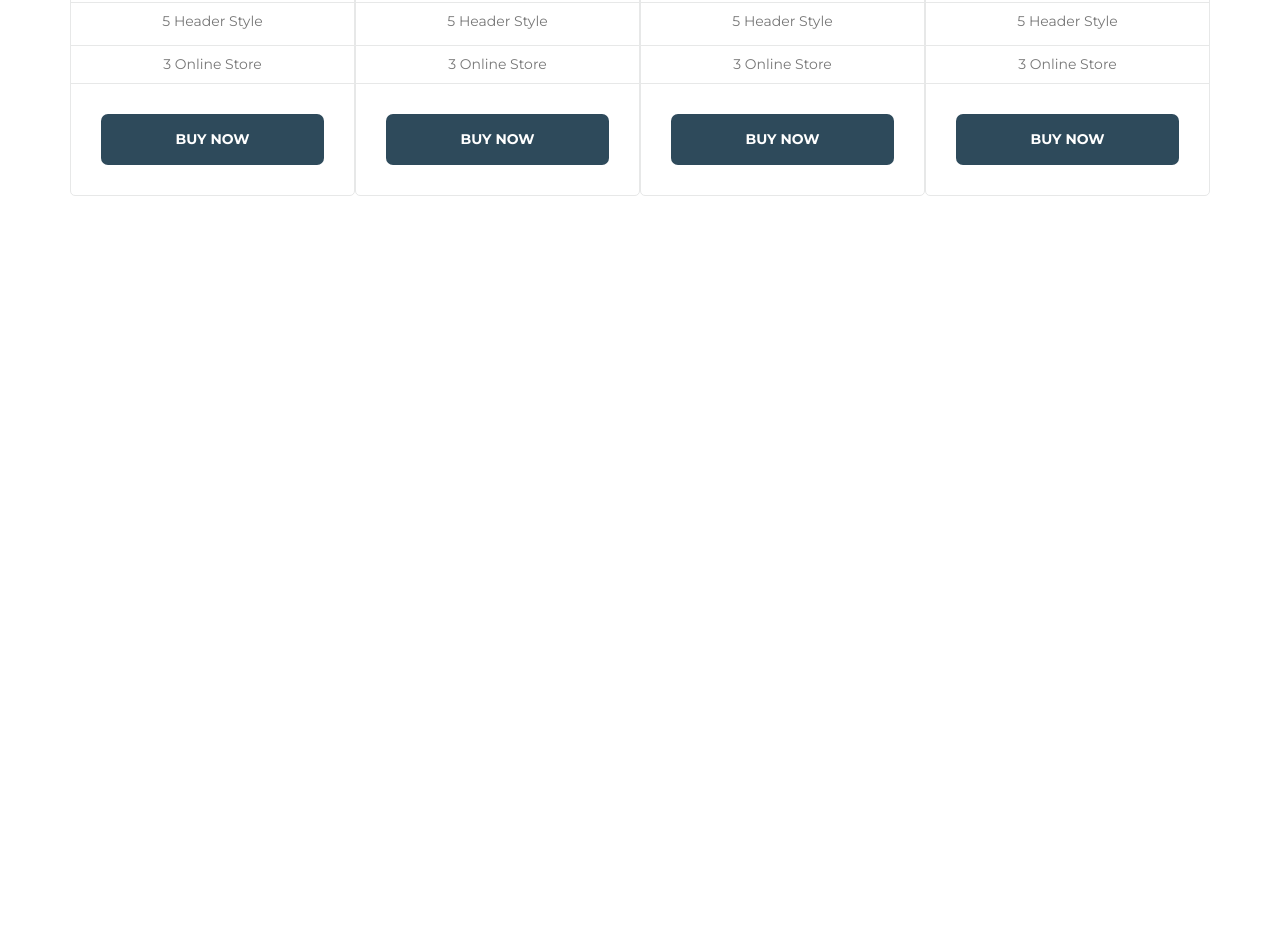
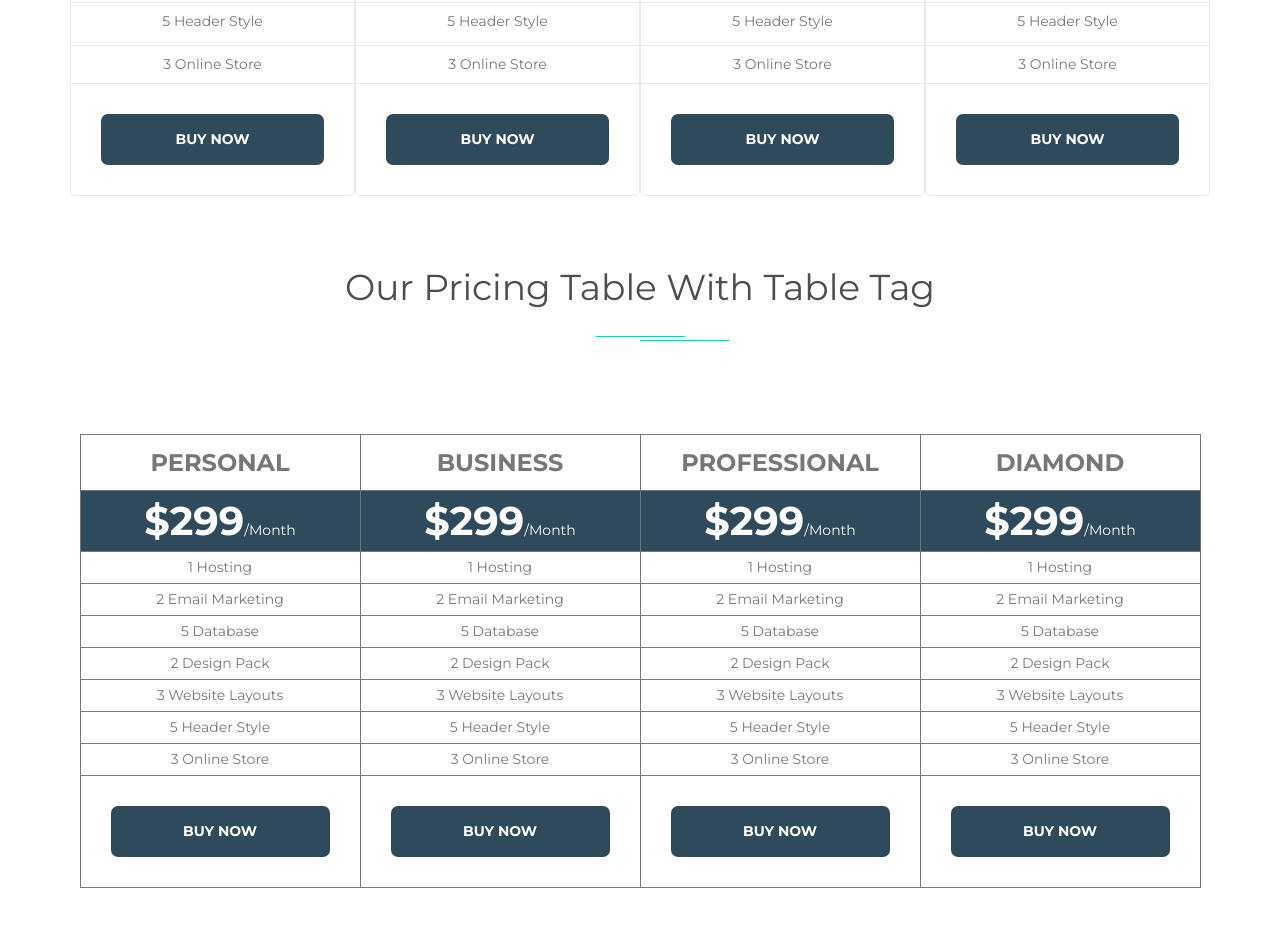
Before and after one commit to iamtheasad/The-Ham-L-Page, a plain HTML site: page index.html in a window 1280 px wide. Shown: the part 1892-2818 px from the top of the page. Before the commit the page ends 2188 px from the top, so only its background shows below. Drawn offline with Linux system fonts and the light colour scheme.

Commit message:
html table tag used for pricing card

```diff
--- a/assets/css/style.css
+++ b/assets/css/style.css
@@ -396,7 +396,8 @@ img {
    text-align: center;
 }
 
-.pricing_card_content:hover .price_card a.card_dollar_bg, .pricing_card_content:hover .price_card a.boxed_btn {
+.pricing_card_content:hover .price_card a.card_dollar_bg,
+.pricing_card_content:hover .price_card a.boxed_btn {
    background-color: #18cfab;
 }
 
@@ -467,13 +468,76 @@ a.card_dollar_bg span {
    display: block;
    background-color: #2e4a5b;
 }
-
 /* card pricing end */
 
 
+/* Card Pricing with Table Start */
+table.cards {
+   margin: 0 auto;
+}
 
+a.card_dollar_bg {
+   background-color: #2e4a5b;
+   color: #fff;
+   display: block;
+   text-decoration: none;
+}
 
+table td {
+   width: 280px;
+   height: auto;
+   border: 1px solid #777777;
+}
 
+.cards tbody {
+   text-align: center;
+}
+
+table tr:hover table td  {
+   box-shadow: 0px 3px 10px #777;
+}
+table td:hover table tr  {
+   box-shadow: 0px 3px 10px #777;
+}
+
+.cards th {
+   border: 1px solid #777777;
+   text-transform: uppercase;
+   font-size: 24px;
+   padding: 10px;
+   line-height: 35px;
+   font-family: 'Montserrat', sans-serif;
+   font-weight: 700;
+}
+
+.cards tr td li {
+   font-size: 14px;
+   border-top: 1px solid #777777;
+   list-style: none;
+}
+
+.cards tr td li:nth-child(8) {
+   border-bottom: 1px solid #777777;
+}
+
+.cards tr td li a {
+   text-decoration: none;
+   color: #777;
+   font-size: 14px;
+   font-weight: 400;
+   padding: 5px 0px;
+   display: block;
+}
+
+.cards tr td li a:hover {
+   color: #777;
+}
+
+.cards a.boxed_btn {
+   display: block;
+   background-color: #2e4a5b;
+}
+/* Card Pricing with Table End */
 
 /**************************************
       Our Pricing Table End
--- a/index.html
+++ b/index.html
@@ -168,7 +168,7 @@
                   <img src="assets/images/border_img_2.png" alt="divider">
                </div>
             </div>
-         </div>
+         </div><!-- row / -->
 
          <div class="row height_70">
             <div class="col-md-3 margin_0">
@@ -188,7 +188,7 @@
                         <a href="#" class="boxed_btn">BUY NOW</a>
                      </ul>
                   </div>
-               </div>
+               </div><!-- pricing_card_content / -->
             </div>
 
             <div class="col-md-3 margin_0">
@@ -207,7 +207,7 @@
 
                         <a href="#" class="boxed_btn">BUY NOW</a>
                      </ul>
-                  </div>
+                  </div><!-- pricing_card_content / -->
                </div>
             </div>
 
@@ -228,7 +228,7 @@
                         <a href="#" class="boxed_btn">BUY NOW</a>
                      </ul>
                   </div>
-               </div>
+               </div><!-- pricing_card_content / -->
             </div>
 
             <div class="col-md-3 margin_0">
@@ -248,8 +248,84 @@
                         <a href="#" class="boxed_btn">BUY NOW</a>
                      </ul>
                   </div>
+               </div><!-- pricing_card_content / -->
+            </div>
+         </div><!-- row / -->
+
+
+         <!-- Pricing table with table tag start -->
+         <div class="row height_70">
+            <div class="col-md-12">
+               <div class="pricing_top text-center">
+                  <h2>Our Pricing Table With Table Tag</h2>
+                  <img src="assets/images/border_img_1.png" alt="divider">
+                  <img src="assets/images/border_img_2.png" alt="divider">
                </div>
             </div>
+         </div><!-- row / -->
+
+         <div class="row height_70">
+            <table class="cards">
+               <tr>
+                  <th>Personal</th>
+                  <th>Business</th>
+                  <th>Professional</th>
+                  <th>diamond</th>
+               </tr>
+               <tr>
+                  <td>
+                     <a href="#" class="card_dollar_bg"><span>$299</span>/Month</a>
+                     <li><a href="#">1 Hosting</a></li>
+                     <li><a href="#">2 Email Marketing</a></li>
+                     <li><a href="#">5 Database</a></li>
+                     <li><a href="#">2 Design Pack</a></li>
+                     <li><a href="#">3 Website Layouts</a></li>
+                     <li><a href="#">5 Header Style</a></li>
+                     <li><a href="#">3 Online Store</a></li>
+
+                      <a href="#" class="boxed_btn">BUY NOW</a>
+                  </td>
+
+                  <td>
+                     <a href="#" class="card_dollar_bg"><span>$299</span>/Month</a>
+                     <li><a href="#">1 Hosting</a></li>
+                     <li><a href="#">2 Email Marketing</a></li>
+                     <li><a href="#">5 Database</a></li>
+                     <li><a href="#">2 Design Pack</a></li>
+                     <li><a href="#">3 Website Layouts</a></li>
+                     <li><a href="#">5 Header Style</a></li>
+                     <li><a href="#">3 Online Store</a></li>
+
+                     <a href="#" class="boxed_btn">BUY NOW</a>
+                  </td>
+
+                  <td>
+                     <a href="#" class="card_dollar_bg"><span>$299</span>/Month</a>
+                     <li><a href="#">1 Hosting</a></li>
+                     <li><a href="#">2 Email Marketing</a></li>
+                     <li><a href="#">5 Database</a></li>
+                     <li><a href="#">2 Design Pack</a></li>
+                     <li><a href="#">3 Website Layouts</a></li>
+                     <li><a href="#">5 Header Style</a></li>
+                     <li><a href="#">3 Online Store</a></li>
+
+                     <a href="#" class="boxed_btn">BUY NOW</a>
+                  </td>
+
+                  <td>
+                     <a href="#" class="card_dollar_bg"><span>$299</span>/Month</a>
+                     <li><a href="#">1 Hosting</a></li>
+                     <li><a href="#">2 Email Marketing</a></li>
+                     <li><a href="#">5 Database</a></li>
+                     <li><a href="#">2 Design Pack</a></li>
+                     <li><a href="#">3 Website Layouts</a></li>
+                     <li><a href="#">5 Header Style</a></li>
+                     <li><a href="#">3 Online Store</a></li>
+
+                     <a href="#" class="boxed_btn">BUY NOW</a>
+                  </td>
+               </tr>
+            </table> <!-- Pricing table with table tag end -->
          </div><!-- row / -->
       </div><!-- container / -->
    </section><!-- our pricing table end -->
```
Also changed, not shown: pricing_card.html (added, +81 -0 lines).
